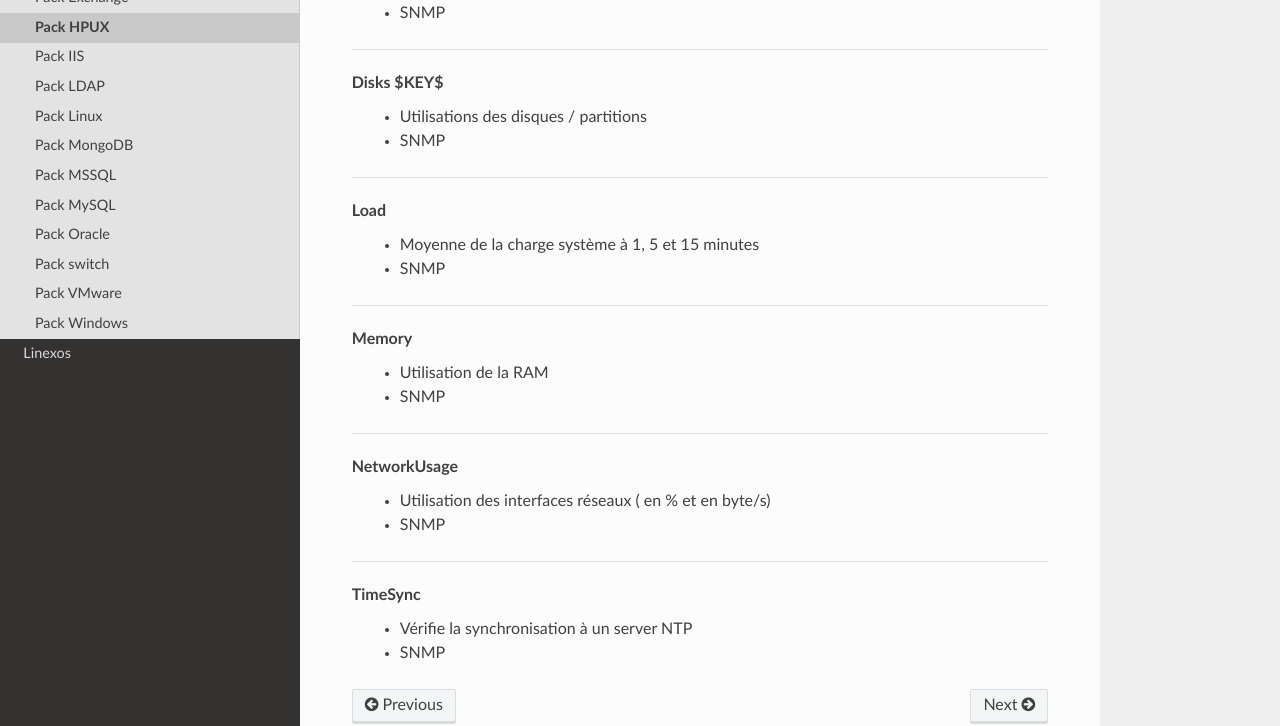
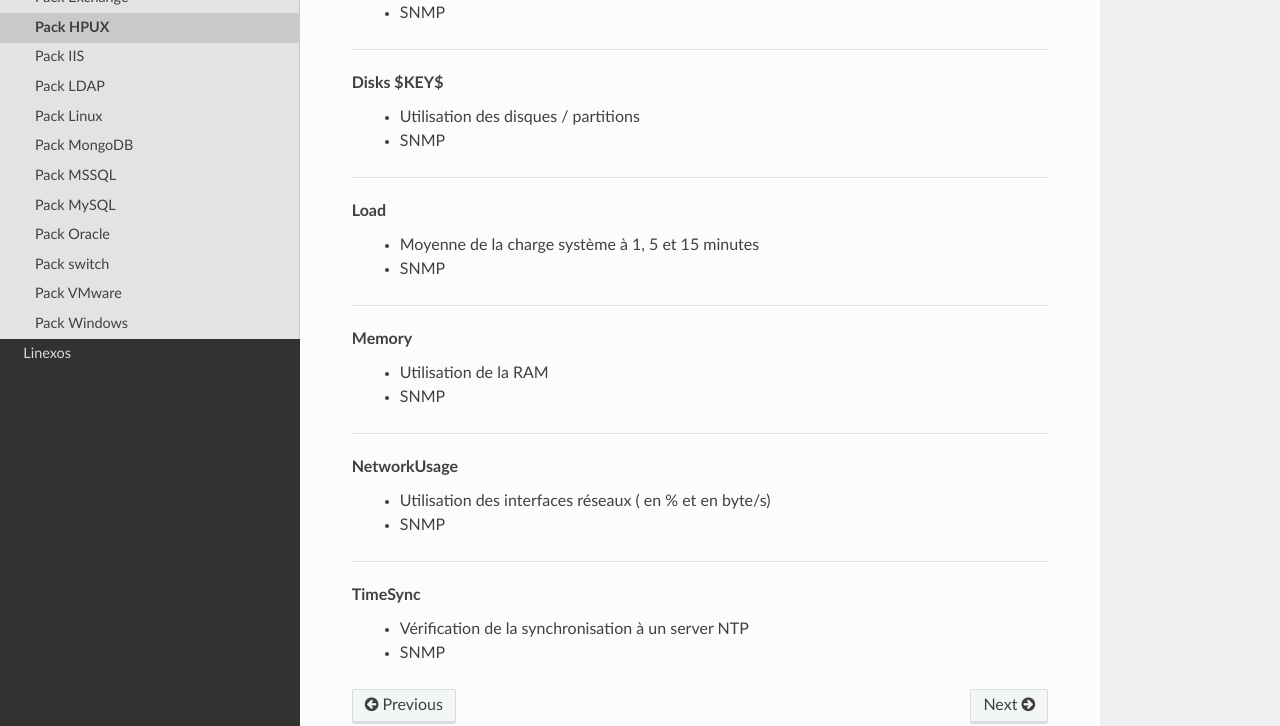
Before and after one commit to Geoglinexos/readthedocs, a Sphinx documentation site: the page built from source/shinken_solution/hpux.rst, in a window 1280 px wide and 1228 px high. Shown: the part 374-1100 px from the top of the window. Built offline with Sphinx 7.4.7 and the Read the Docs theme 2.0.0, drawn with Linux system fonts in a browser that asks for light colours; pages that are not in the unit, such as notebooks, are missing from menus.

Commit message:
corrections

```diff
--- a/source/shinken_solution/aix.rst
+++ b/source/shinken_solution/aix.rst
@@ -18,7 +18,7 @@ Cpu
 ~~~~~~
 
 Disks $KEY$
-        - Utilisations des disques / partitions
+        - Utilisation des disques / partitions
         - SNMP
 
 ~~~~~~
@@ -42,5 +42,5 @@ NetworkUsage
 ~~~~~~
 
 TimeSync
-        - Vérifie la synchronisation à un server NTP
+        - Vérification de la synchronisation à un server NTP
         - SNMP
--- a/source/shinken_solution/hpux.rst
+++ b/source/shinken_solution/hpux.rst
@@ -18,7 +18,7 @@ Cpu
 ~~~~~~
 
 Disks $KEY$
-        - Utilisations des disques / partitions
+        - Utilisation des disques / partitions
         - SNMP
 
 ~~~~~~
@@ -42,5 +42,5 @@ NetworkUsage
 ~~~~~~
 
 TimeSync
-        - Vérifie la synchronisation à un server NTP
+        - Vérification de la synchronisation à un server NTP
         - SNMP
```
